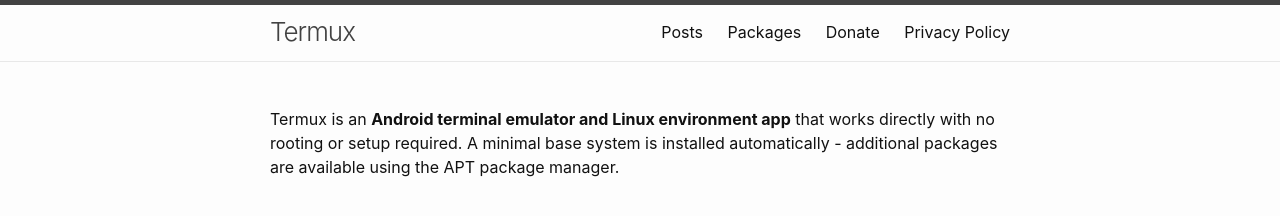
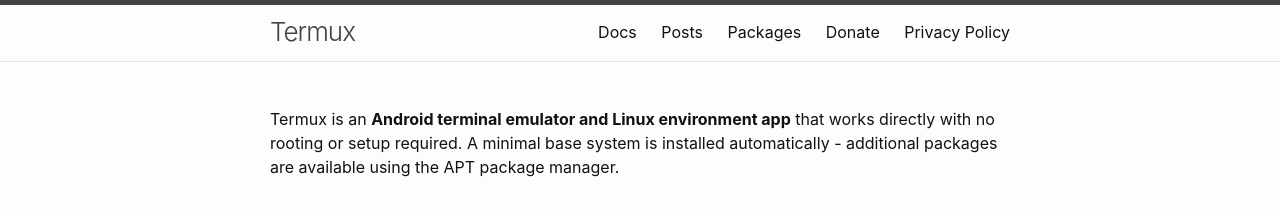
Before and after one commit to termux/termux.github.io, a Jekyll site: the page built from index.md, in a window 1280 px wide. Shown: the top 216 px of the page. Built offline with Jekyll 4.4.1, drawn with Linux system fonts in a browser that asks for light colours; Markdown is read by kramdown in place of the engine named in the settings.

Commit message:
Added: Start termux docs support
The documentation will be added under `/docs` directory. We use `default` layout for docs, otherwise by default page title will be added to each page due to usage of `pages` layout.

```diff
--- a/_config.yml
+++ b/_config.yml
@@ -35,6 +35,13 @@
   options: ["GITHUB_PRE_LANG", "FOOTNOTES"]
   extensions: ["strikethrough", "autolink", "table", "tagfilter"]
 
+defaults:
+  -
+    scope:
+      path: "docs"
+    values:
+      layout: "default"
+
 feed:
   categories:
     - general
--- a/_includes/header.html
+++ b/_includes/header.html
@@ -17,6 +17,7 @@
         </label>
 
         <div class="trigger">
+          <a class="page-link" href="/docs">Docs</a>
           <a class="page-link" href="/posts">Posts</a>
           <a class="page-link" href="https://packages.termux.dev">Packages</a>
           <a class="page-link" href="/donate">Donate</a>
```
Also changed, not shown: docs/index.md (added, +3 -0 lines).
